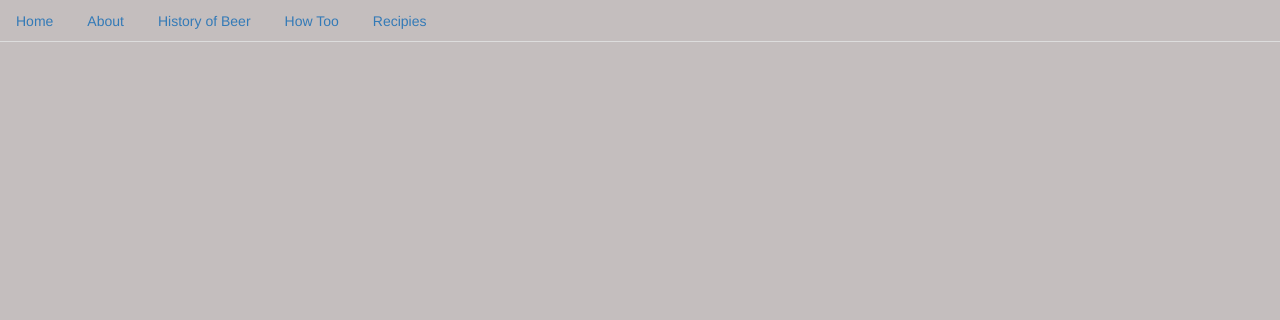
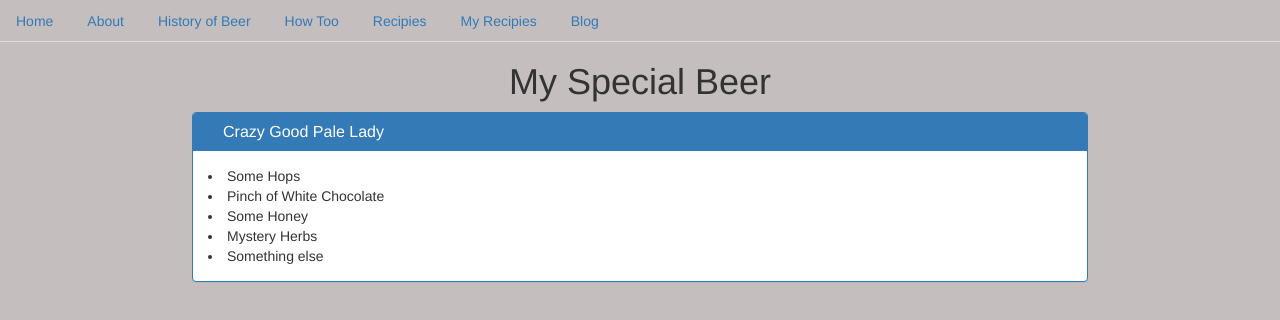
Before and after one commit to nikolaizemlin/Project_3_Group, a React (Create React App) app: page /MyRecipe in a window 1280 px wide. Shown: the top 320 px of the page. Built offline with nearby package versions, Linux system fonts and the light colour scheme.

Commit message:
added some pages and changed some css

```diff
--- a/src/App.js
+++ b/src/App.js
@@ -6,7 +6,9 @@ import About from "./components/pages/About";
 import History from "./components/pages/History";
 import howtoo from "./components/pages/howtoo";
 import Recipe from "./components/pages/Recipe";
-// import formInstance from "./components/pages/formInstance";
+import MyRecipe from "./components/pages/MyRecipe";
+import blog from "./components/pages/blog";
+
 
 const App = () => (
   <Router>
@@ -17,6 +19,8 @@ const App = () => (
       <Route exact path="/History" component={History} />
       <Route path="/howtoo" component={howtoo} />
       <Route path="/Recipe" component={Recipe} />
+      <Route path="/MyRecipe" component={MyRecipe} />
+      <Route path="/blog" component={blog} />
     </div>
   </Router>
 );
--- a/src/components/NavTabs.js
+++ b/src/components/NavTabs.js
@@ -1,6 +1,6 @@
 import React from "react";
 import { Link } from "react-router-dom";
-
+import '../styles/about.css';
 
 const NavTabs = () => (
   <ul className="nav nav-tabs">
@@ -54,6 +54,26 @@ const NavTabs = () => (
         Recipies
       </Link>
     </li>
+    <li className="nav-item">
+      <Link
+        to="/MyRecipe"
+        className={
+          window.location.pathname === "/MyRecipe" ? "nav-link active" : "nav-link"
+        }
+      >
+        My Recipies
+      </Link>
+    </li>
+    <li className="nav-item">
+      <Link
+        to="/blog"
+        className={
+          window.location.pathname === "/blog" ? "nav-link active" : "nav-link"
+        }
+      >
+        Blog
+      </Link>
+    </li>
 
   </ul>
 );
--- /dev/null
+++ b/src/components/pages/MyRecipe.js
@@ -0,0 +1,30 @@
+import React from "react";
+import { Link } from "react-router-dom";
+import { Panel } from 'react-bootstrap';
+import '../../styles/myrecipesheet.css';
+
+const MyRecipe = () => (
+
+    <div class="myrecipesheet">
+    <h1 className="text-center">My Special Beer</h1>
+
+    <Panel bsStyle="primary">
+    <Panel.Heading>
+      <Panel.Title componentClass="h3">Crazy Good Pale Lady</Panel.Title>
+    </Panel.Heading>
+    <Panel.Body>
+<li>Some Hops</li>
+<li>Pinch of White Chocolate</li>
+<li>Some Honey</li>
+<li>Mystery Herbs</li>
+<li>Something else</li>
+
+    </Panel.Body>
+  </Panel>
+
+
+    </div>
+
+    );
+
+    export default MyRecipe;
--- a/src/components/pages/Recipe.js
+++ b/src/components/pages/Recipe.js
@@ -1,11 +1,11 @@
 import React from "react";
 import { row } from 'react-bootstrap';
-
+import '../../styles/recipe.css';
 
 const Recipe =()=>(
-  <div>
+  <div class="lovebeer">
 
-  <h1>Share with Us Some Of Your Favorite Beer Recipes</h1>
+  <h1 className="text-center">Share with Us Some Of Your Favorite Beer Recipes</h1>
 
 
 Name of Recipe:<br></br>
--- /dev/null
+++ b/src/components/pages/blog.js
@@ -0,0 +1,20 @@
+import React from "react";
+import { Link } from "react-router-dom";
+import { Button, ButtonToolbar } from 'react-bootstrap';
+import '../../styles/blog.css';
+
+
+const Blog = () => (
+
+<div class="blogsheet">
+<h1 className="text-center">Share the Joy of Beer!</h1>
+<ButtonToolbar>
+<Button bsStyle="primary" onclick="panel">Post some Text.</Button>
+</ButtonToolbar>
+
+
+</div>
+
+);
+
+export default Blog;
--- /dev/null
+++ b/src/styles/blog.css
@@ -0,0 +1,5 @@
+.blogsheet {
+    margin-left: 10%;
+    margin-right: 10%;
+
+}
--- /dev/null
+++ b/src/styles/myrecipesheet.css
@@ -0,0 +1,4 @@
+.myrecipesheet {
+    margin-left: 15%;
+    margin-right: 15%;
+};
--- /dev/null
+++ b/src/styles/recipe.css
@@ -0,0 +1,5 @@
+.lovebeer {
+    margin-left: 10px;
+    margin-right: 10px;
+
+};
```
Also changed, not shown: src/img/beer.jpg (renamed from src/components/beer.jpg), src/styles/about.css (line endings or trailing spaces).
